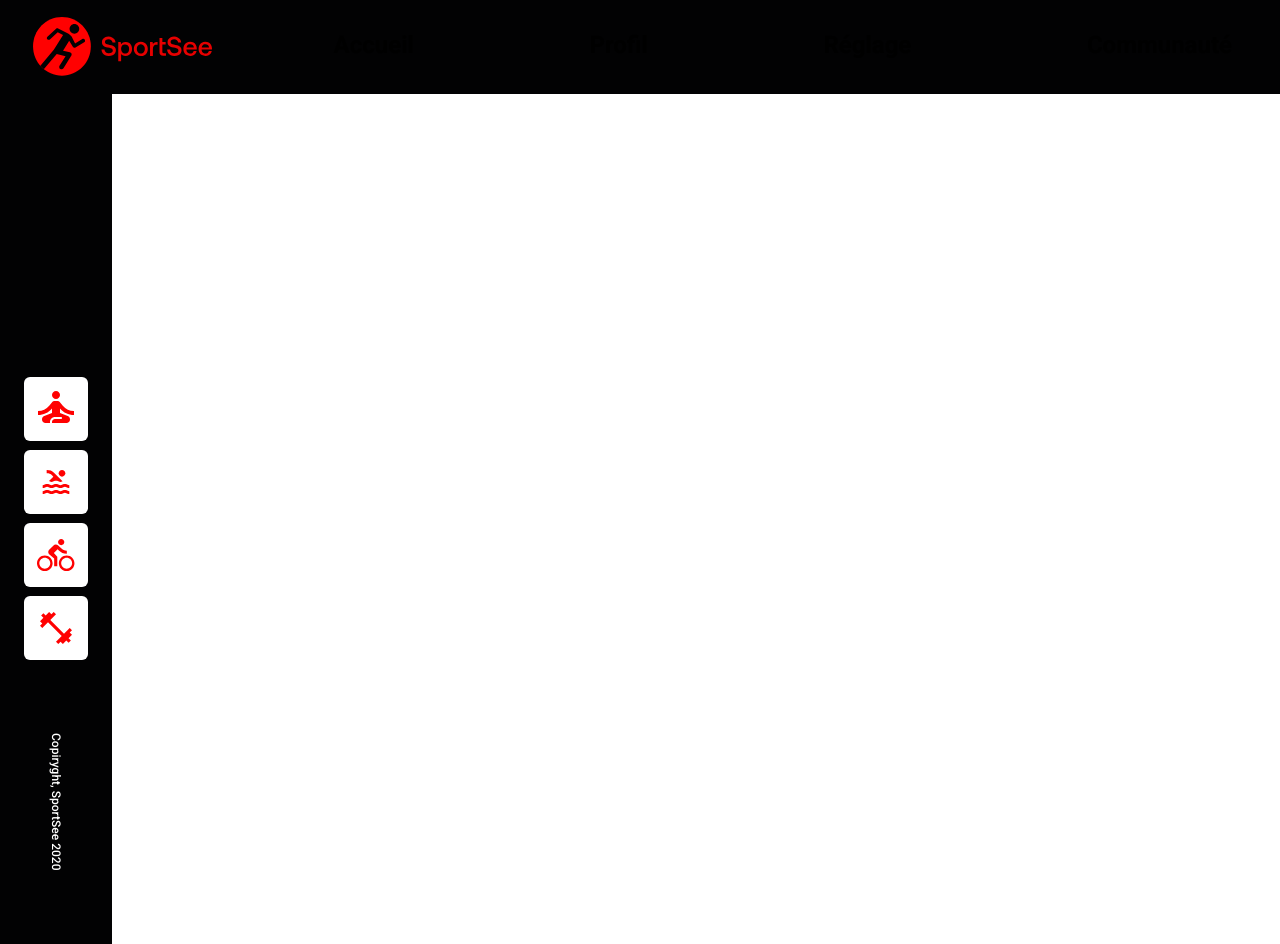
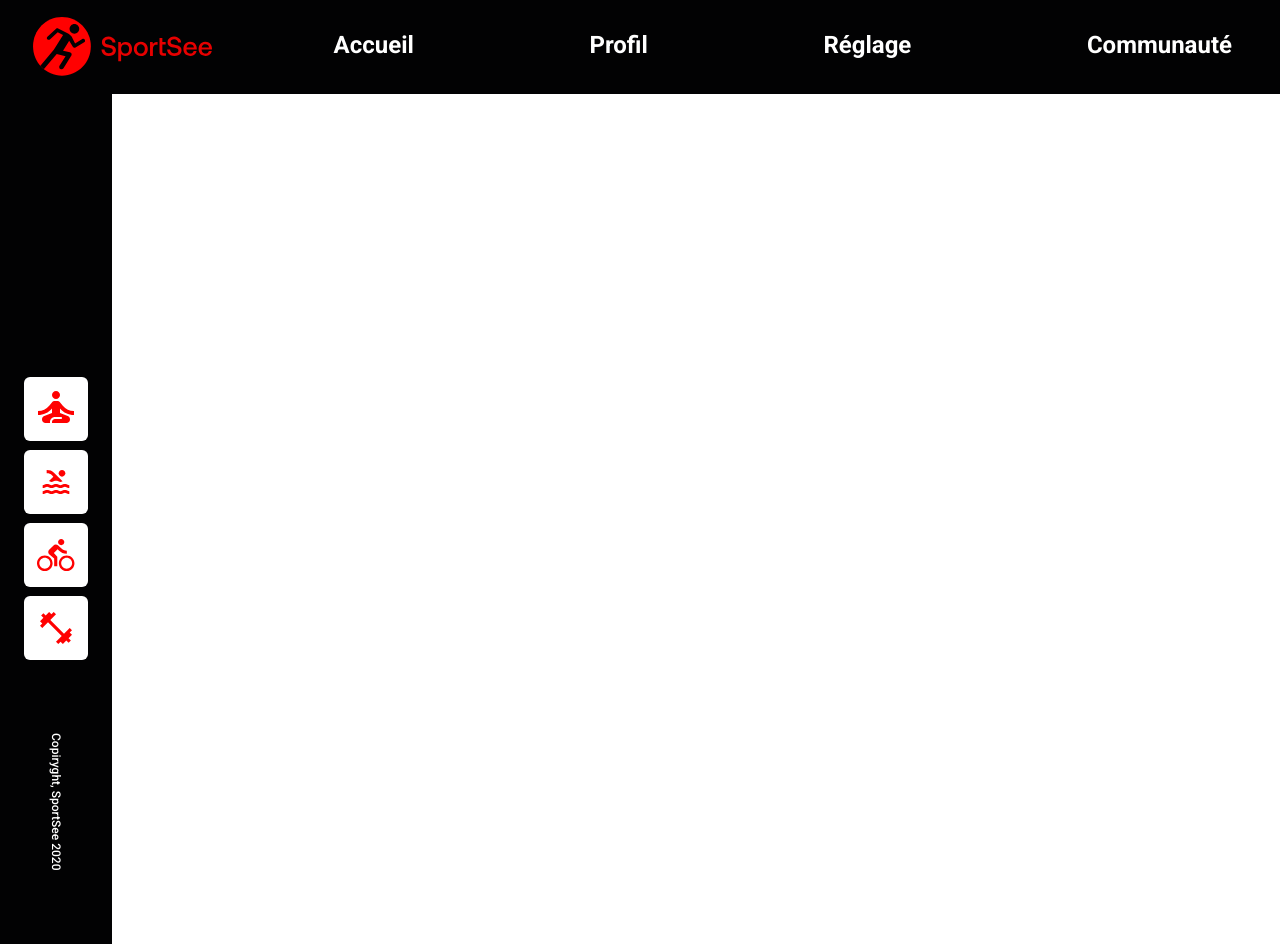
Before and after one commit to fischer-c187/P12, a React (Vite) app: page / in a window 1280 px wide. Built offline with nearby package versions, Linux system fonts and the light colour scheme.

Commit message:
Change color link

```diff
--- a/src/layouts/header/header.scss
+++ b/src/layouts/header/header.scss
@@ -47,12 +47,12 @@
   }
 
   &__link {
-    color: black;
+    color: var(--secondary-color);
     font-size: 1.5rem;
     font-weight: 700;
 
     &:visited {
-      color: currentColor;
+      color: var(--secondary-color);
     }
   }
 }
```
